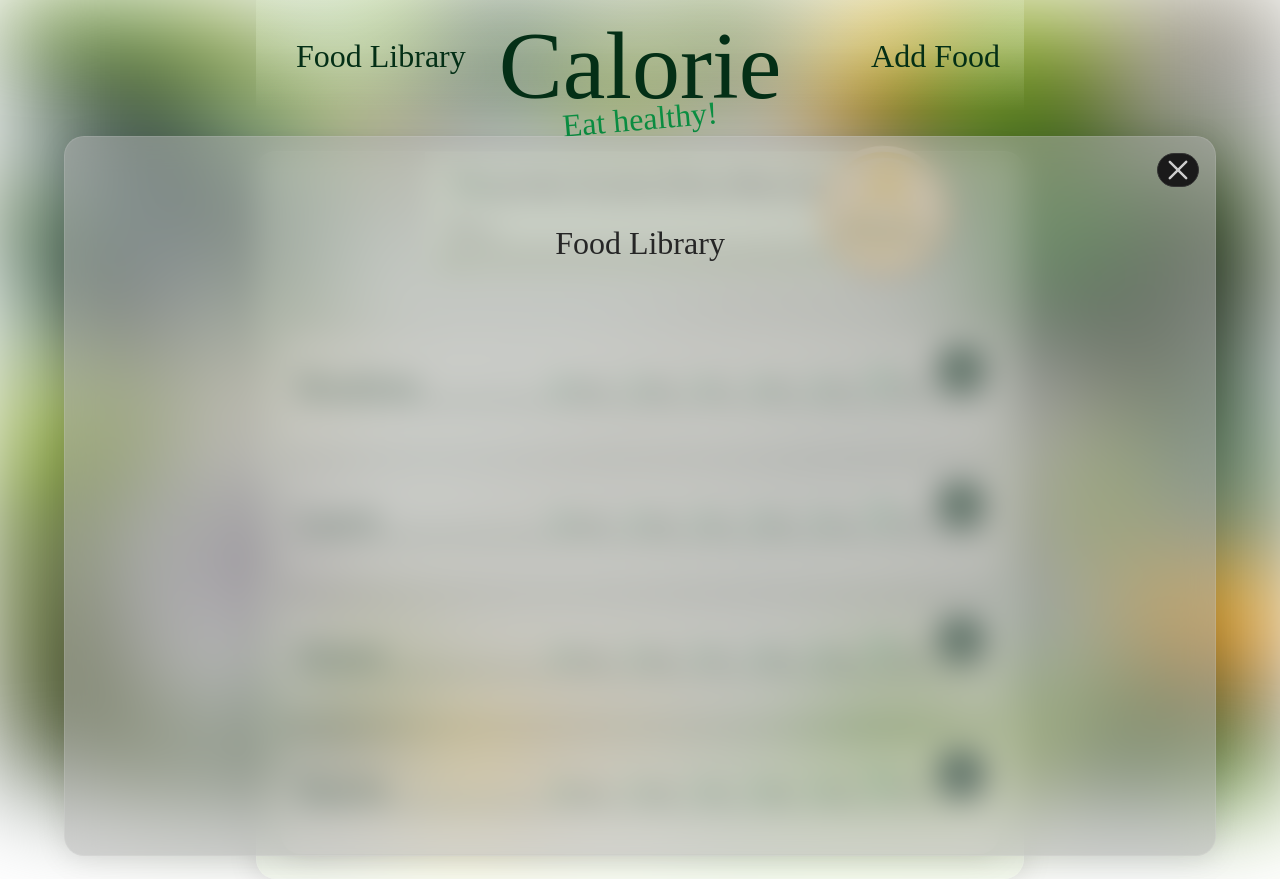
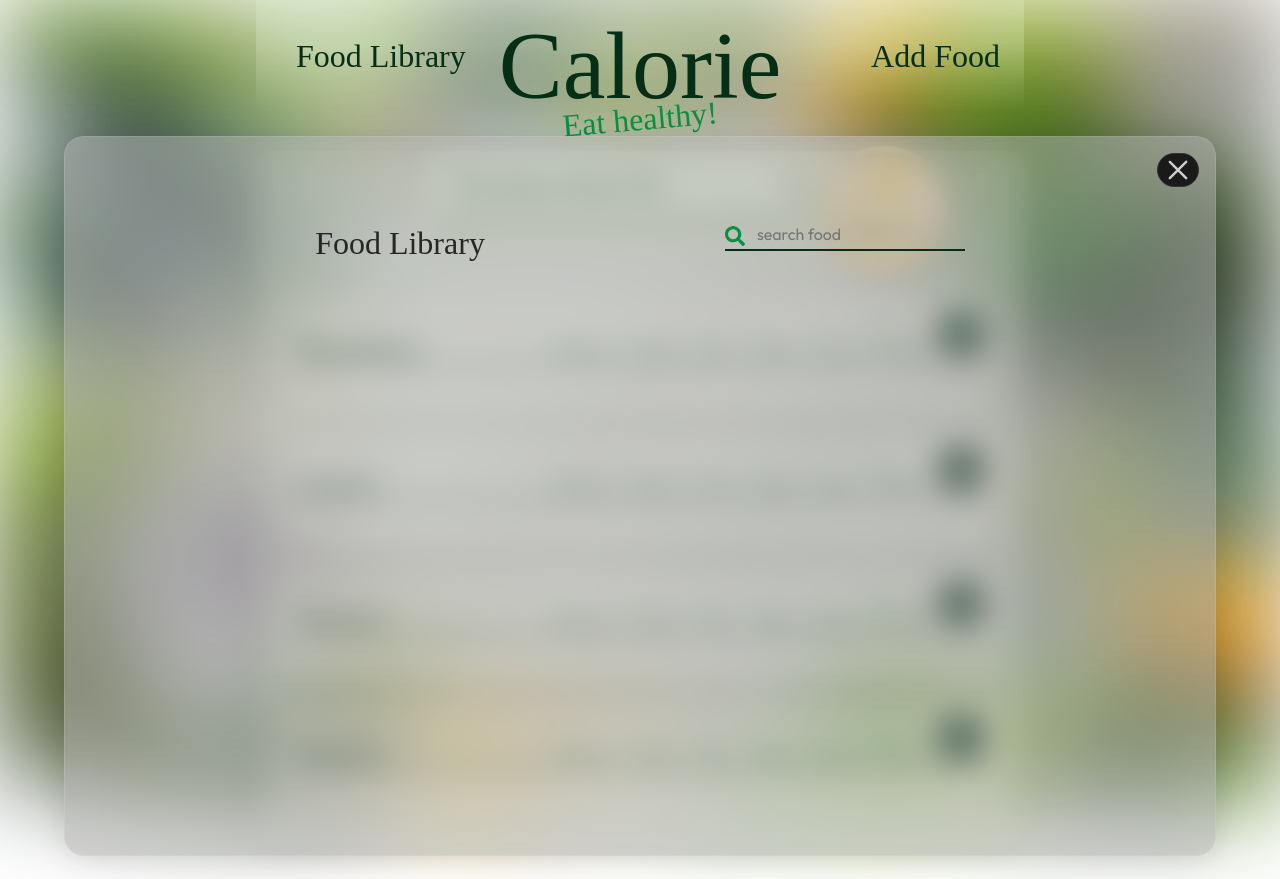
Before and after one commit to ibsuga/calorie, a React (Vite) app: page / in a window 1280 px wide. Both pictures are taken after a click on the element "Food Library". After the commit the page ends 843 px from the top, so only its background shows below. Built offline with nearby package versions, Linux system fonts and the light colour scheme; a web font is replaced by a local one.

Commit message:
changes food library and add foot styles & adds search bars to each

```diff
--- a/src/components/AddFoodDialog/AddFoodDialog.css
+++ b/src/components/AddFoodDialog/AddFoodDialog.css
@@ -30,6 +30,7 @@
             width: 100%;
         }
     }
+
 }
 
 .p-dialog {
@@ -49,6 +50,10 @@
         width: 2em;
     }
 
+    .p-dialog-content {
+        display: flex;
+    }
+
     .dialog-content {
         display: flex;
         flex-direction: column;
@@ -59,6 +64,54 @@
         .dialog-title {
             text-transform: capitalize;
             user-select: none;
+        }
+
+        .dialog-header {
+            display: flex;
+            justify-content: space-evenly;
+            gap: 15em;
+
+            .search-bar {
+                display: flex;
+                gap: 0.5em;
+
+                input {
+                    position: relative;
+                    font-family: var(--font-default);
+                    font-size: 1em;
+                    width: 15em;
+                    height: 2em;
+                    padding: 0em 2em;
+                    border: none;
+                    background: none;
+
+                    border-bottom: 2px solid var(--default-color);
+                    transition: 0.25s;
+
+                    &:focus {
+                        outline: unset;
+                        border-bottom: 2px solid var(--accent-color);
+                    }
+                }
+
+                svg {
+                    position: absolute;
+                    color: var(--accent-color);
+                    font-size: 1.25em;
+                    align-self: center;
+
+                    margin-bottom: 15px;
+
+                }
+
+            }
+        }
+
+        .food-display {
+            display: flex;
+            justify-content: center;
+            flex-wrap: wrap;
+            gap: 1.5em;
         }
     }
 }
--- a/src/components/AddFoodDialog/AddFoodDialog.tsx
+++ b/src/components/AddFoodDialog/AddFoodDialog.tsx
@@ -2,9 +2,10 @@ import { useContext, useState } from 'react';
 import './AddFoodDialog.css';
 import { Dialog } from 'primereact/dialog';
 import useFoodStore, { foodType, ingredientType } from '../../store/FoodStore';
-import LibraryItem from '../DayContent/LibraryItem/LibraryItem';
 import { mealType } from '../../store/FoodStore';
 import { DateContext } from '../../App';
+import { FaSearch } from "react-icons/fa";
+import FoodCard from '../DayContent/FoodCard/FoodCard';
 
 
 
@@ -12,6 +13,8 @@ function AddFoodDialog(props: {
     meal: mealType;
 }) {
     const [isLibraryDialogOpen, setIsLibraryDialogOpen] = useState(false);
+    const [searchBar, setSearchBar] = useState('');
+
     const foodLibrary = useFoodStore((state) => state.food);
 
     const addFoodToHistory = useFoodStore((state) => state.addFoodToHistory);
@@ -22,6 +25,15 @@ function AddFoodDialog(props: {
     if (dateId && history[dateId]) {
         const today_history = history[dateId][props.meal];
         availableFoods = foodLibrary.filter((food: foodType) => !today_history.some((ingredient: ingredientType) => ingredient.food == food.id))
+    }
+
+    /* Filter foods by search bar string */
+    if (searchBar) {
+        availableFoods = availableFoods.filter((food: foodType) => {
+            const food_name = food.name.toLowerCase();
+            const search_string = searchBar.toLowerCase();
+            return food_name.includes(search_string);
+        })
     }
 
     const handleAddFood = (id: number) => {
@@ -42,7 +54,7 @@ function AddFoodDialog(props: {
 
             <Dialog
                 visible={isLibraryDialogOpen}
-                onHide={() => { if (!isLibraryDialogOpen) return; setIsLibraryDialogOpen(false) }}
+                onHide={() => { if (!isLibraryDialogOpen) return; setIsLibraryDialogOpen(false), setSearchBar('') }}
                 draggable={false}
                 resizable={false}
                 dismissableMask={false}
@@ -50,27 +62,29 @@ function AddFoodDialog(props: {
             >
                 <div className='dialog-content'>
 
+                    <div className='dialog-header'>
+
                         <span className='dialog-title'>{`Add Food to ${props.meal}`}</span>
 
+                        <div className="search-bar">
+                            <FaSearch />
+                            <input type="text" placeholder='Search food' value={searchBar} onChange={(e) => setSearchBar(e.target.value)} />
+                        </div>
+
+                    </div>
+                    <div className="food-display">
                         {
                             availableFoods.map((food: foodType, index) =>
-                            <LibraryItem
+                                <FoodCard
                                     key={index}
-                                id={food.id}
-                                category={food.category}
-                                name={food.name}
-                                calories={food.calories}
-                                protein={food.protein}
-                                carbohidrates={food.carbohidrates}
-                                fats={food.fats}
-                                fibre={food.fibre}
-                                salts={food.salts}
+                                    food={food.id}
+                                    grams={100}
                                     meal={props.meal}
-                                canDelete={false}
                                     onClick={() => handleAddFood(food.id)}
                                 />
                             )
                         }
+                    </div>
 
                 </div>
             </Dialog>
--- a/src/components/DayContent/DayContent.tsx
+++ b/src/components/DayContent/DayContent.tsx
@@ -1,7 +1,4 @@
 import './DayContent.css';
-import CalorieBar from './CalorieBar/CalorieBar';
-import { PiCards } from "react-icons/pi";
-import { IoIosList } from "react-icons/io";
 import MealDisplay from './MealDisplay/MealDisplay';
 import { useCallback, useContext, useMemo, useState } from 'react';
 import useFoodStore, { foodType, ingredientType, mealType } from '../../store/FoodStore';
--- a/src/components/DayContent/FoodCard/FoodCard.tsx
+++ b/src/components/DayContent/FoodCard/FoodCard.tsx
@@ -11,6 +11,7 @@ function FoodCard(props: {
     grams: number,
     meal: mealType,
     isListView?: boolean
+    onClick?: () => void,
 }) {
     const [isHovered, setIsHovered] = useState(false);
     const [isDeleteHovered, setIsDeleteHovered] = useState(false);
@@ -49,9 +50,10 @@ function FoodCard(props: {
 
     return (
         <div
-            className={`FoodCard ${props.isListView ? "list" : ""}`}
+            className={`FoodCard ${props.meal}`}
             onMouseEnter={() => setIsHovered(true)}
             onMouseLeave={() => setIsHovered(false)}
+            onClick={props.onClick}
         >
 
             {/* <div className={`food-image ${isDeleteHovered ? "delete-mode" : ""}`}>
@@ -68,7 +70,7 @@ function FoodCard(props: {
                 }
             </div> */}
 
-            <div className="food-image">
+            <div className={`food-image ${props.meal}`}>
                 {food_data?.category && categoryIcons[food_data?.category]}
             </div>
 
--- a/src/components/DayContent/LibraryItem/LibraryItem.css
+++ b/src/components/DayContent/LibraryItem/LibraryItem.css
@@ -21,12 +21,11 @@
     .food-image {
         color: hsl(0, 0%, 80%);
         text-align: center;
-        font-size: 1.85em;
+        font-size: 0.5em;
         background-color: var(--accent-color-transparent);
         background: linear-gradient(90deg, rgba(98, 165, 142, 1) 19%, rgba(98, 165, 142, 0.54) 80%, rgba(98, 165, 142, 0) 100%);
         border-radius: 20px 0px 0px 20px;
         width: 100%;
-        justify-self: center;
 
         svg {
             margin-top: 6px;
--- a/src/components/DayContent/LibraryItem/LibraryItem.tsx
+++ b/src/components/DayContent/LibraryItem/LibraryItem.tsx
@@ -46,9 +46,6 @@ function LibraryItem(props: {
                     <span>kcal</span>
                 </div>
 
-                {/* <div className="food-grams">100 gr</div> */}
-
-
 
                 <div className="macros">
                     <div>
--- a/src/components/DayContent/MealDisplay/MealDisplay.tsx
+++ b/src/components/DayContent/MealDisplay/MealDisplay.tsx
@@ -37,7 +37,7 @@ function MealDisplay(props: {
     }, [dateId, history, props.isListView])
 
     return (
-        <div className="MealDisplay">
+        <div className='MealDisplay'>
 
             <div className='header'>
                 <span className='title'>{props.meal}</span>
--- a/src/components/LibraryDialog/LibraryDialog.css
+++ b/src/components/LibraryDialog/LibraryDialog.css
@@ -15,12 +15,62 @@
 }
 
 .dialog-content {
+    display: flex;
+    width: 100%;
+    height: 100%;
+
     .dialog-title {
         font-size: 2em;
         font-family: var(--font-title);
     }
 
+    .dialog-header {
+        display: flex;
+        justify-content: space-evenly;
+        /* align-items: center; */
+        gap: 15em;
+
+        .search-bar {
+            display: flex;
+            gap: 0.5em;
+
+            input {
+                position: relative;
+                font-family: var(--font-default);
+                font-size: 1em;
+                width: 15em;
+                height: 2em;
+                padding: 0em 2em;
+                border: none;
+                background: none;
+
+                border-bottom: 2px solid var(--default-color);
+
+                &:focus {
+                    outline: unset;
+                }
+            }
+
+            svg {
+                position: absolute;
+                color: var(--accent-color);
+                font-size: 1.25em;
+                align-self: center;
+
+                margin-bottom: 15px;
+
+            }
+
+        }
+    }
+
+    .food-display {
+        display: flex;
+        justify-content: center;
+        align-items: center;
+    }
 }
+
 
 
 @media screen and (max-width: 600px) {
--- a/src/components/LibraryDialog/LibraryDialog.tsx
+++ b/src/components/LibraryDialog/LibraryDialog.tsx
@@ -2,13 +2,26 @@ import './LibraryDialog.css';
 import { Dialog } from "primereact/dialog";
 import { useState } from "react";
 import useFoodStore, { foodType } from "../../store/FoodStore";
-import LibraryItem from "../DayContent/LibraryItem/LibraryItem";
+import { FaSearch } from "react-icons/fa";
+import FoodCard from '../DayContent/FoodCard/FoodCard';
+
 
 
 function LibraryDialog() {
 
     const [isLibraryDialogOpen, setIsLibraryDialogOpen] = useState(false);
-    const foodLibrary = useFoodStore((state) => state.food);
+
+    const [searchBar, setSearchBar] = useState('');
+    let foodLibrary = useFoodStore((state) => state.food);
+
+    /* Filter foods by search bar string */
+    if (foodLibrary) {
+        foodLibrary = foodLibrary.filter((food: foodType) => {
+            const food_name = food.name.toLowerCase();
+            const search_string = searchBar.toLowerCase();
+            return food_name.includes(search_string);
+        })
+    }
 
     return (
         <div className="LibraryDialog">
@@ -18,7 +31,7 @@ function LibraryDialog() {
 
                 <Dialog
                     visible={isLibraryDialogOpen}
-                    onHide={() => { if (!isLibraryDialogOpen) return; setIsLibraryDialogOpen(false) }}
+                    onHide={() => { if (!isLibraryDialogOpen) return; setIsLibraryDialogOpen(false), setSearchBar('') }}
                     draggable={false}
                     resizable={false}
                     dismissableMask={false}
@@ -26,25 +39,25 @@ function LibraryDialog() {
                 >
                     <div className='dialog-content'>
 
+                        <div className="dialog-header">
                             <span className='dialog-title'>Food Library</span>
-
+                            <div className="search-bar">
+                                <FaSearch />
+                                <input type="text" placeholder='search food' value={searchBar} onChange={(e) => setSearchBar(e.target.value)} />
+                            </div>
+                        </div>
+                        <div className="food-display">
                             {
                                 foodLibrary.map((food: foodType, index) =>
-                                <LibraryItem
+                                    <FoodCard
                                         key={index}
-                                    id={food.id}
-                                    category={food.category}
-                                    name={food.name}
-                                    calories={food.calories}
-                                    protein={food.protein}
-                                    carbohidrates={food.carbohidrates}
-                                    fats={food.fats}
-                                    fibre={food.fibre}
-                                    salts={food.salts}
-                                    canDelete={true}
+                                        food={food.id}
+                                        grams={100}
+                                        meal={'lunch'}
                                     />
                                 )
                             }
+                        </div>
 
                     </div>
                 </Dialog>
--- a/src/components/MenuBar/MenuBar.css
+++ b/src/components/MenuBar/MenuBar.css
@@ -26,8 +26,7 @@
     span {
         font-family: var(--font-default);
         font-size: 1.5em;
-        /* outline: 1px solid red; */
-
+        cursor: pointer;
     }
 
     svg {
@@ -42,6 +41,27 @@
 
     .label {
         font-size: 0.6em;
+    }
+
+    .macros {
+        cursor: pointer;
+        margin-right: 1em;
+
+        span:nth-child(even) {
+            color: var(--default-color);
+            font-size: 0.65em;
+            margin-right: 0.75em;
+            text-transform: uppercase;
+        }
+
+        span:nth-child(odd) {
+            color: var(--accent-color);
+            font-size: 1.25em
+        }
+
+        span:last-child {
+            margin-right: unset;
+        }
     }
 
     .p-calendar {
--- a/src/components/MenuBar/MenuBar.tsx
+++ b/src/components/MenuBar/MenuBar.tsx
@@ -16,6 +16,7 @@ function MenuBar(props: {
     calorieLimit: number,
 }) {
     const [date, setDate] = useState<Nullable<Date>>(new Date());
+    const [macroCalorieToggle, setMacroCalorieToggle] = useState(false);
 
     const handleDateChange = (new_date: Nullable<Date>) => {
         console.log('handling date change!')
@@ -35,17 +36,24 @@ function MenuBar(props: {
                     dateFormat='DD, MM d'
                 />
 
-                {/* TO DO */}
-                <div className='macros'>
-                    <span>protein:{props.dayTotalMacros.protein}</span>
-                    <span>carbs:{props.dayTotalMacros.carbohidrates}</span>
-                    <span>fats:{props.dayTotalMacros.fats}</span>
-                    <span>fibre:{props.dayTotalMacros.fibre}</span>
-                    <span>salts:{props.dayTotalMacros.salts}</span>
-                </div>
+                {
+                    macroCalorieToggle ?
 
-
-                <span>{props.dayTotalCalories} <span className="label">kcal</span></span>
+                        <div className='macros' onClick={() => setMacroCalorieToggle(!macroCalorieToggle)}>
+                            <span>{props.dayTotalMacros.protein}</span>
+                            <span>protein</span>
+                            <span>{props.dayTotalMacros.carbohidrates}</span>
+                            <span>carbs</span>
+                            <span>{props.dayTotalMacros.fats}</span>
+                            <span>fats</span>
+                            <span>{props.dayTotalMacros.fibre}</span>
+                            <span>fibre</span>
+                            <span>{props.dayTotalMacros.salts}</span>
+                            <span>salts</span>
+                        </div>
+                        :
+                        <span onClick={() => setMacroCalorieToggle(!macroCalorieToggle)}>{props.dayTotalCalories} <span className="label">kcal</span></span>
+                }
             </div>
 
             <CalorieBar
```
Also changed, not shown: src/components/DayContent/FoodCard/FoodCard.css (+59 -2 lines). Lines whose indentation alone changed are shown as unchanged.
